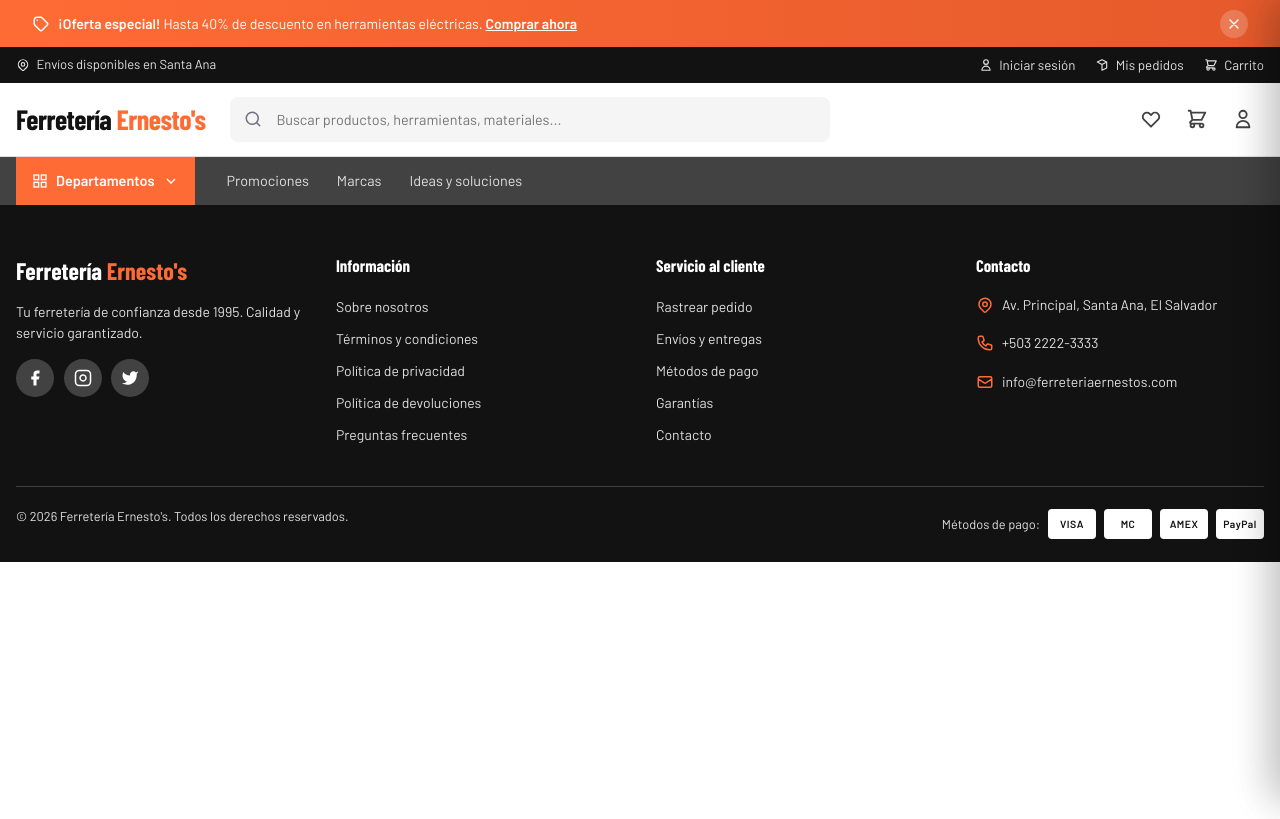
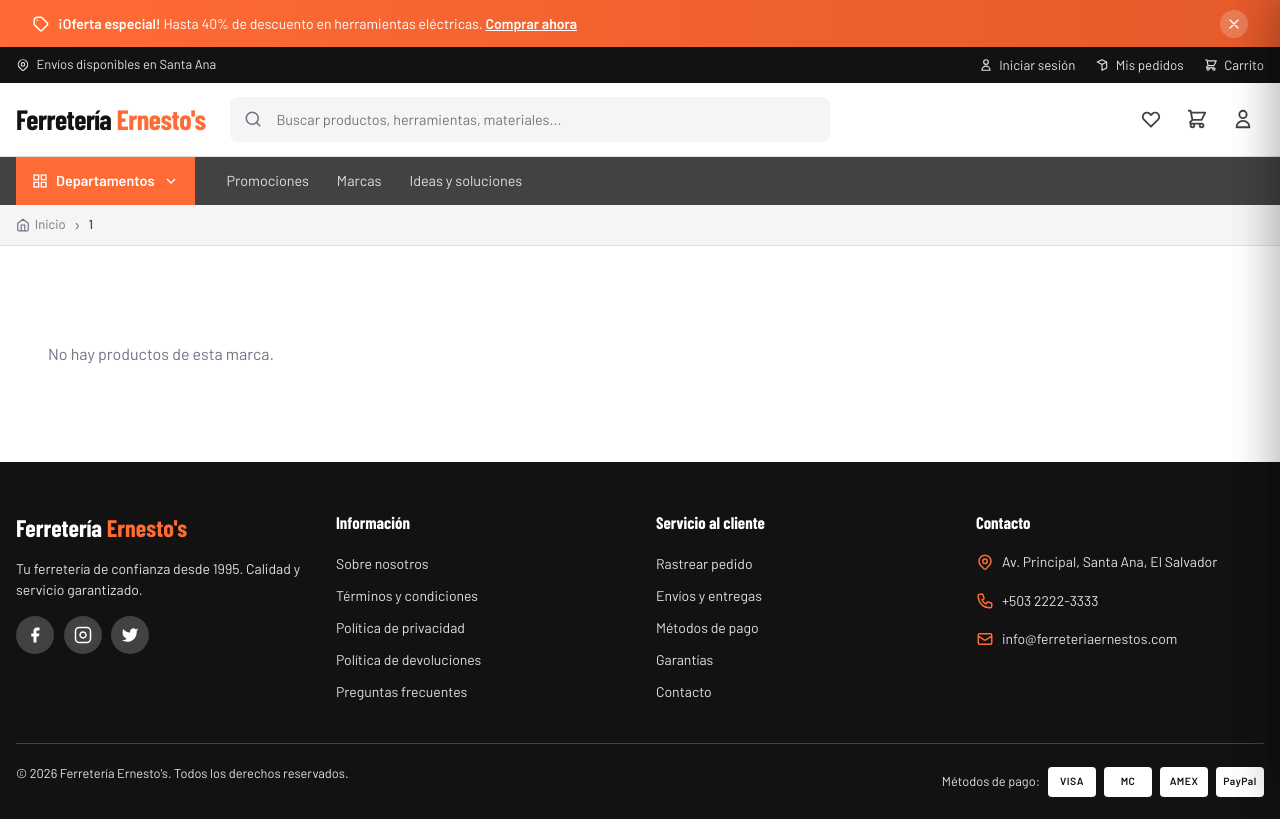
Before and after one commit to ferreteriaernestos-team/ferreteria-react, a React (Vite) app in the folder ferreteria-react/: page /marca/1 in a window 1280 px wide. Built offline with nearby package versions, Linux system fonts and the light colour scheme.

Commit message:
Se agrego pagina de marca individual

```diff
--- a/ferreteria-react/src/App.jsx
+++ b/ferreteria-react/src/App.jsx
@@ -6,6 +6,7 @@
 import HomePage from './pages/HomePage'
 import PromocionesPage from './pages/PromocionesPage'
 import MarcasPage from './pages/MarcasPage'
+import MarcaPage from './pages/MarcaPage'
 import IdeasPage from './pages/IdeasPage'
 import CategoriaPage from './pages/CategoriaPage'
 import CartSidebar from './components/ui/CartSidebar'
@@ -26,6 +27,7 @@
         <Route path="/" element={<HomePage />} />
         <Route path="/promociones" element={<PromocionesPage />} />
         <Route path="/marcas" element={<MarcasPage />} />
+        <Route path="/marca/:nombre" element={<MarcaPage />} />
         <Route path="/ideas" element={<IdeasPage />} />
         <Route path="/categoria/:nombre" element={<CategoriaPage />} />
       </Routes>
--- /dev/null
+++ b/ferreteria-react/src/pages/MarcaPage.jsx
@@ -0,0 +1,49 @@
+import { useParams } from 'react-router-dom'
+import ProductCard from '../components/ui/ProductCard'
+import Breadcrumb from '../components/ui/Breadcrumb'
+import { PRODUCTS, BRANDS } from '../data/products'
+
+function MarcaPage() {
+  const { nombre } = useParams()
+  const brand = BRANDS.find(b => b.name.toLowerCase() === nombre.toLowerCase())
+  const productos = PRODUCTS.filter(p => p.brand.toLowerCase() === nombre.toLowerCase())
+
+  return (
+    <main>
+      <Breadcrumb current={nombre} />
+      <section className="section">
+        <div className="container">
+          {brand && (
+            <div style={{
+              display:'flex', alignItems:'center', gap:'1.5rem',
+              background:'var(--secondary)', borderRadius:'var(--radius-lg)',
+              padding:'2rem', marginBottom:'2rem'
+            }}>
+              <div style={{fontSize:'4rem'}}>{brand.logo}</div>
+              <div>
+                <h2 style={{fontFamily:'var(--font-display)', fontSize:'2rem', fontWeight:700}}>{brand.name}</h2>
+                <p style={{color:'var(--subtle)', marginTop:'0.25rem'}}>{brand.desc}</p>
+                <span className="brand-card__count" style={{marginTop:'0.5rem', display:'inline-block'}}>
+                  {productos.length} productos disponibles
+                </span>
+              </div>
+            </div>
+          )}
+          <div className="products-grid">
+            {productos.length === 0 ? (
+              <p style={{color:'var(--subtle)', gridColumn:'1/-1', padding:'2rem'}}>
+                No hay productos de esta marca.
+              </p>
+            ) : (
+              productos.map(product => (
+                <ProductCard key={product.id} product={product} />
+              ))
+            )}
+          </div>
+        </div>
+      </section>
+    </main>
+  )
+}
+
+export default MarcaPage
```
